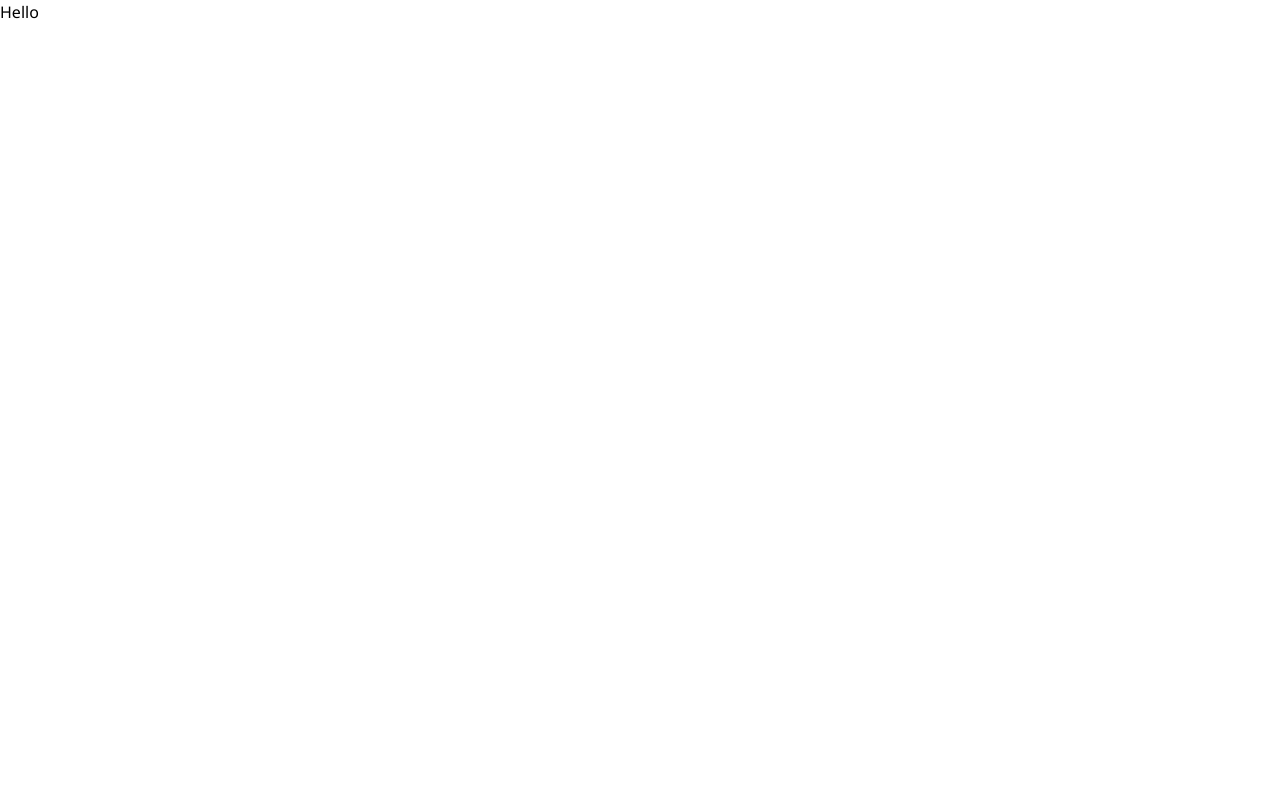
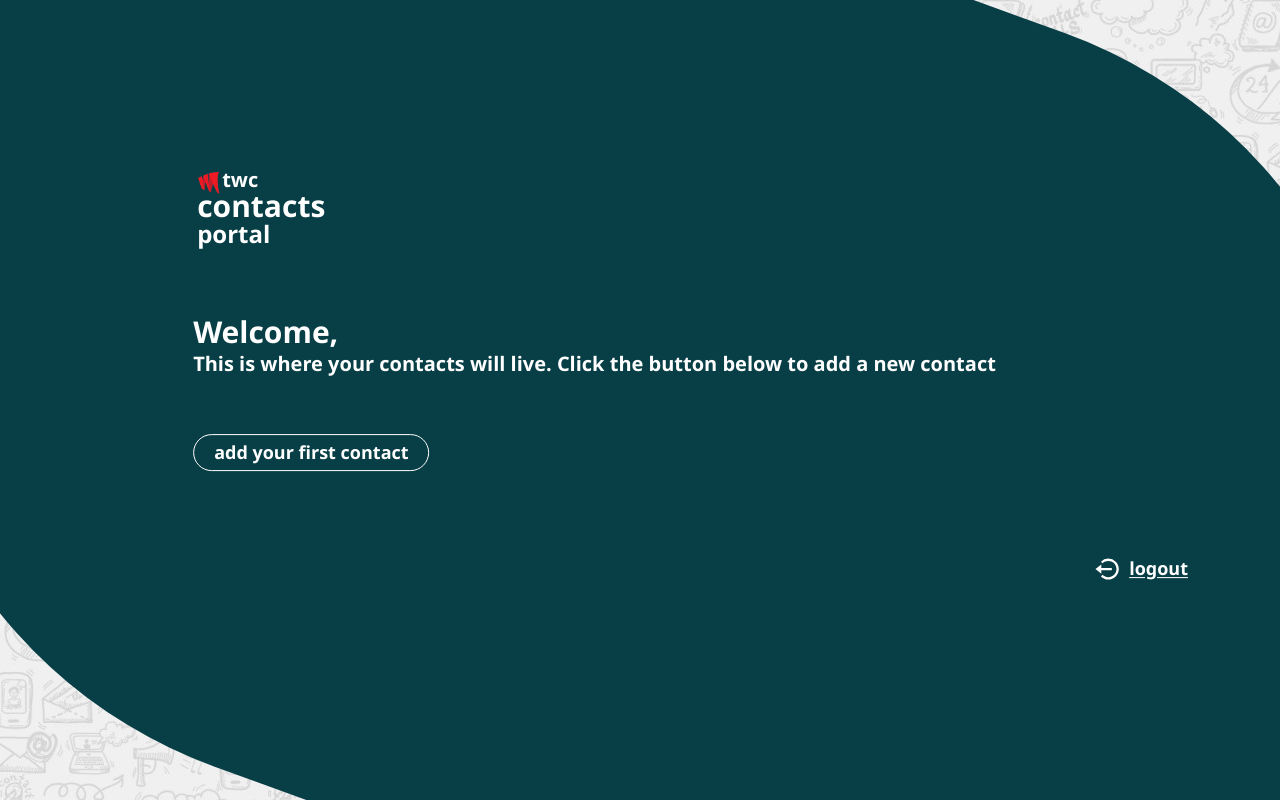
Before and after one commit to viraj458/twc_web_next, a Next.js app: page / in a window 1280 px wide. Built offline with nearby package versions, Linux system fonts and the light colour scheme.

Commit message:
feat: add welcome page

```diff
--- /dev/null
+++ b/app/components/LogoWhite.tsx
@@ -0,0 +1,21 @@
+import Image from 'next/image';
+import logo from '../assets/logo.png';
+
+export default function LogoWhite() {
+  return (
+    <div>
+      <div className="flex font-bold text-xl">
+        <Image className="w-8 h-8" src={logo} alt="logo" />
+        <p className="ml-[-3px]  text-white">twc</p>
+      </div>
+      <div>
+        <p className="ml-1 mt-[-10px] font-bold text-3xl text-white">
+          contacts
+        </p>
+        <p className="ml-1 mt-[-6px] font-semibold text-2xl text-white">
+          portal
+        </p>
+      </div>
+    </div>
+  );
+}
--- a/app/page.tsx
+++ b/app/page.tsx
@@ -1,3 +1,39 @@
+import Link from 'next/link';
+import { BiLogOutCircle } from 'react-icons/bi';
+import LogoWhite from './components/LogoWhite';
+
 export default function Home() {
-  return <div>Hello</div>;
+  return (
+    <div className="image w-screen h-screen flex items-center justify-center fixed">
+      <div className="absolute w-[1530px] h-[980px] bg-[#083F46] rounded-full rotate-[20deg]">
+        <div className="justify-center ml-[300px] mt-[200px] rotate-[-20deg]">
+          <LogoWhite />
+          <div className="mt-16">
+            <p className="font-bold text-3xl text-white">Welcome,</p>
+            <p className="font-semibold text-xl text-white">
+              This is where your contacts will live. Click the button below to
+              add a new contact
+            </p>
+          </div>
+          <div className="mt-14">
+            <Link href="/contacts/new">
+              <button
+                type="button"
+                className="border-[1px] rounded-full px-5 py-1 text-[18px] border-white font-semibold text-white"
+              >
+                add your first contact
+              </button>
+            </Link>
+          </div>
+          <button
+            type="button"
+            className="flex ml-[900px] mt-20 py-1 text-[18px] text-white font-bold underline underline-offset-2"
+          >
+            <BiLogOutCircle className="w-7 h-7 mr-2" />
+            logout
+          </button>
+        </div>
+      </div>
+    </div>
+  );
 }
```
